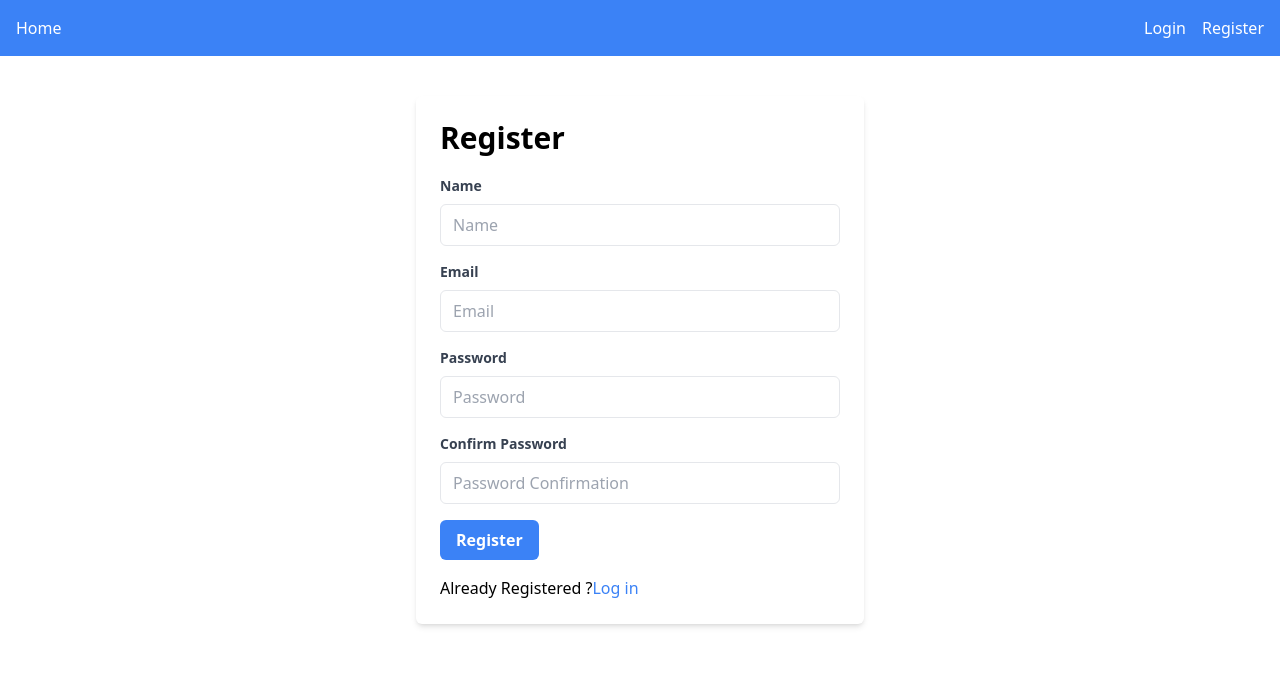
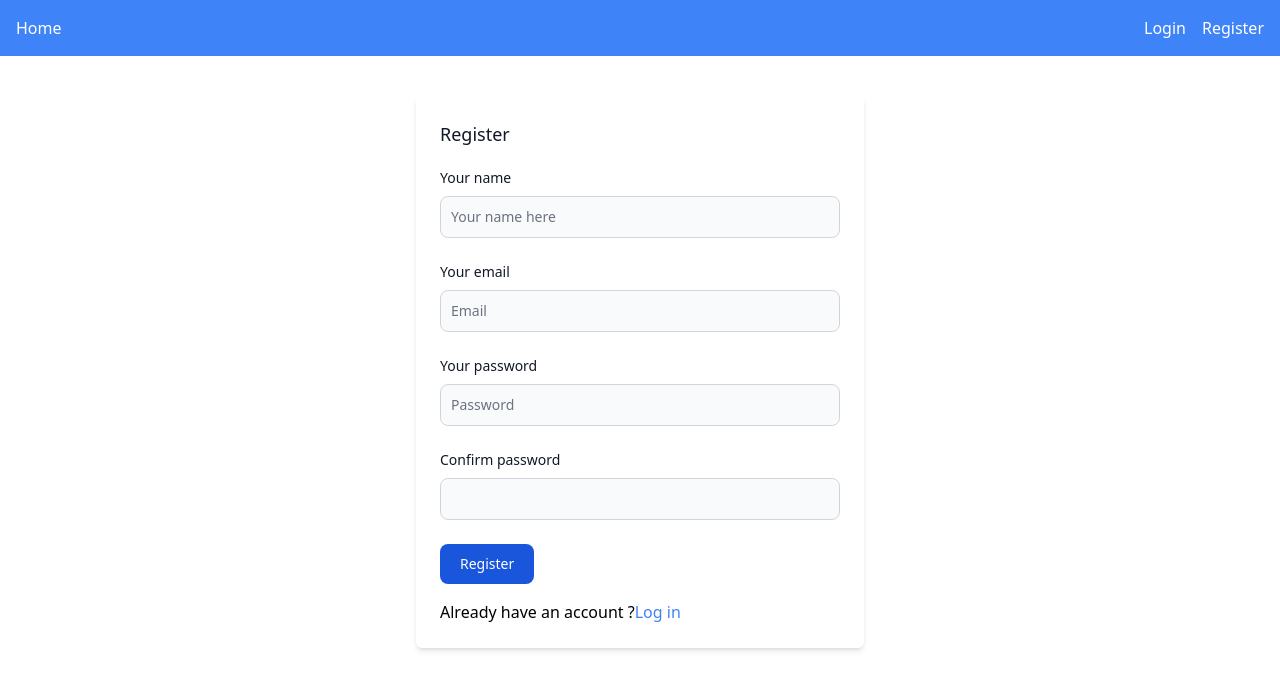
Before and after one commit to FilipeDevs/myAnimeSpot, a React (Vite) app in the folder anime_wep_app/react_/: page /register in a window 1280 px wide. Shown: the top 690 px of the page. Built offline with nearby package versions, Linux system fonts and the light colour scheme; no server answers.

Commit message:
Setup Apollo Client + flowbite integration to forms

```diff
--- a/anime_wep_app/react_/package.json
+++ b/anime_wep_app/react_/package.json
@@ -10,7 +10,10 @@
     "preview": "vite preview"
   },
   "dependencies": {
+    "@apollo/client": "^3.8.5",
     "axios": "^1.5.1",
+    "flowbite": "^1.8.1",
+    "graphql": "^16.8.1",
     "react": "^18.2.0",
     "react-dom": "^18.2.0",
     "react-router-dom": "^6.16.0"
--- a/anime_wep_app/react_/src/components/DefaultLayout.jsx
+++ b/anime_wep_app/react_/src/components/DefaultLayout.jsx
@@ -3,6 +3,7 @@ import { useStateContext } from "../contexts/ContextProvider";
 
 function DefaultLayout() {
     const { token } = useStateContext(); // Refresh layout when token is updated
+    console.log("Component");
 
     return (
         <div>
--- a/anime_wep_app/react_/src/contexts/ContextProvider.jsx
+++ b/anime_wep_app/react_/src/contexts/ContextProvider.jsx
@@ -1,4 +1,4 @@
-import { createContext, useContext, useState, useEffect } from "react";
+import { createContext, useContext, useState } from "react";
 
 const StateContext = createContext({
     user: null,
--- a/anime_wep_app/react_/src/views/Login.jsx
+++ b/anime_wep_app/react_/src/views/Login.jsx
@@ -47,59 +47,61 @@ function Login() {
     };
     return (
         <div className="max-w-md mx-auto m-10 p-6 bg-white rounded-md shadow-md">
-            <h2 className="text-3xl font-semibold mb-5">Log in</h2>
-            <form onSubmit={onSubmit} action="">
-                <div className="mb-4">
+            <h1 className="block mb-5 text-lg font-medium text-gray-900 dark:text-white">
+                Log in
+            </h1>
+            <form onSubmit={onSubmit}>
+                <div className="mb-6">
                     <label
                         htmlFor="email"
-                        className="block text-gray-700 text-sm font-bold mb-2"
+                        className="block mb-2 text-sm font-medium text-gray-900 dark:text-white"
                     >
-                        Email
+                        Your email
                     </label>
                     <input
                         ref={emailRef}
+                        type="email"
                         id="email"
-                        name="email"
-                        type="text"
-                        className="w-full px-3 py-2 border rounded-md"
+                        className="bg-gray-50 border border-gray-300 text-gray-900 text-sm rounded-lg focus:ring-blue-500 focus:border-blue-500 block w-full p-2.5 dark:bg-gray-700 dark:border-gray-600 dark:placeholder-gray-400 dark:text-white dark:focus:ring-blue-500 dark:focus:border-blue-500"
                         placeholder="Email"
-                    />
+                        required
+                    ></input>
                     {errors && errors.email && (
                         <p className="text-red-500">{errors.email[0]}</p>
                     )}
                 </div>
-                <div className="mb-4">
+                <div className="mb-6">
                     <label
                         htmlFor="password"
-                        className="block text-gray-700 text-sm font-bold mb-2"
+                        className="block mb-2 text-sm font-medium text-gray-900 dark:text-white"
                     >
-                        Password
+                        Your password
                     </label>
                     <input
                         ref={passwordRef}
+                        type="password"
                         id="password"
-                        name="password"
-                        type="password"
-                        className="w-full px-3 py-2 border rounded-md"
                         placeholder="Password"
-                    />
+                        className="bg-gray-50 border border-gray-300 text-gray-900 text-sm rounded-lg focus:ring-blue-500 focus:border-blue-500 block w-full p-2.5 dark:bg-gray-700 dark:border-gray-600 dark:placeholder-gray-400 dark:text-white dark:focus:ring-blue-500 dark:focus:border-blue-500"
+                        required
+                    ></input>
                     {errors && errors.password && (
                         <p className="text-red-500">{errors.password[0]}</p>
                     )}
                 </div>
                 <button
                     type="submit"
-                    className="bg-blue-500 text-white font-semibold px-4 py-2 rounded-md hover:bg-blue-600"
+                    className="text-white bg-blue-700 hover:bg-blue-800 focus:ring-4 focus:outline-none focus:ring-blue-300 font-medium rounded-lg text-sm w-full sm:w-auto px-5 py-2.5 text-center dark:bg-blue-600 dark:hover:bg-blue-700 dark:focus:ring-blue-800"
                 >
                     Log in
                 </button>
                 <p className="mt-4">
-                    Not registered yet?
+                    Don't have an account yet ?
                     <Link
                         to="/register"
                         className="text-blue-500 hover:underline"
                     >
-                        Create an account
+                        Register here
                     </Link>
                 </p>
             </form>
--- a/anime_wep_app/react_/src/views/Register.jsx
+++ b/anime_wep_app/react_/src/views/Register.jsx
@@ -43,96 +43,100 @@ function Register() {
     };
 
     return (
+        <>
             <div className="max-w-md mx-auto m-10 p-6 bg-white rounded-md shadow-md">
-            <h2 className="text-3xl font-semibold mb-5">Register</h2>
-            <form onSubmit={onSubmit} method="POST">
-                <div className="mb-4">
+                <h1 className="block mb-5 text-lg font-medium text-gray-900 dark:text-white">
+                    Register
+                </h1>
+                <form onSubmit={onSubmit}>
+                    <div className="mb-6">
                         <label
-                        htmlFor="name"
-                        className="block text-gray-700 text-sm font-bold mb-2"
+                            htmlFor="email"
+                            className="block mb-2 text-sm font-medium text-gray-900 dark:text-white"
                         >
-                        Name
+                            Your name
                         </label>
                         <input
                             ref={nameRef}
+                            type="text"
                             id="name"
-                        name="name"
-                        type="text"
-                        className="w-full px-3 py-2 border rounded-md"
-                        placeholder="Name"
-                    />
-                    {errors && errors.name && (
-                        <p className="text-red-500">{errors.name[0]}</p>
-                    )}
+                            className="bg-gray-50 border border-gray-300 text-gray-900 text-sm rounded-lg focus:ring-blue-500 focus:border-blue-500 block w-full p-2.5 dark:bg-gray-700 dark:border-gray-600 dark:placeholder-gray-400 dark:text-white dark:focus:ring-blue-500 dark:focus:border-blue-500"
+                            placeholder="Your name here"
+                            required
+                        ></input>
                     </div>
-                <div className="mb-4">
+                    <div className="mb-6">
                         <label
                             htmlFor="email"
-                        className="block text-gray-700 text-sm font-bold mb-2"
+                            className="block mb-2 text-sm font-medium text-gray-900 dark:text-white"
                         >
-                        Email
+                            Your email
                         </label>
                         <input
                             ref={emailRef}
+                            type="email"
                             id="email"
-                        name="email"
-                        type="text"
-                        className="w-full px-3 py-2 border rounded-md"
+                            className="bg-gray-50 border border-gray-300 text-gray-900 text-sm rounded-lg focus:ring-blue-500 focus:border-blue-500 block w-full p-2.5 dark:bg-gray-700 dark:border-gray-600 dark:placeholder-gray-400 dark:text-white dark:focus:ring-blue-500 dark:focus:border-blue-500"
                             placeholder="Email"
-                    />
+                            required
+                        ></input>
                         {errors && errors.email && (
                             <p className="text-red-500">{errors.email[0]}</p>
                         )}
                     </div>
-                <div className="mb-4">
+                    <div className="mb-6">
                         <label
                             htmlFor="password"
-                        className="block text-gray-700 text-sm font-bold mb-2"
+                            className="block mb-2 text-sm font-medium text-gray-900 dark:text-white"
                         >
-                        Password
+                            Your password
                         </label>
                         <input
                             ref={passwordRef}
+                            type="password"
                             id="password"
-                        name="password"
-                        type="password"
-                        className="w-full px-3 py-2 border rounded-md"
                             placeholder="Password"
-                    />
+                            className="bg-gray-50 border border-gray-300 text-gray-900 text-sm rounded-lg focus:ring-blue-500 focus:border-blue-500 block w-full p-2.5 dark:bg-gray-700 dark:border-gray-600 dark:placeholder-gray-400 dark:text-white dark:focus:ring-blue-500 dark:focus:border-blue-500"
+                            required
+                        ></input>
                         {errors && errors.password && (
                             <p className="text-red-500">{errors.password[0]}</p>
                         )}
                     </div>
-                <div className="mb-4">
+                    <div className="mb-6">
                         <label
                             htmlFor="passwordConfirmation"
-                        className="block text-gray-700 text-sm font-bold mb-2"
+                            className="block mb-2 text-sm font-medium text-gray-900 dark:text-white"
                         >
-                        Confirm Password
+                            Confirm password
                         </label>
                         <input
                             ref={passwordConfirmationRef}
                             id="passwordConfirmation"
                             name="passwordConfirmation"
                             type="password"
-                        className="w-full px-3 py-2 border rounded-md"
-                        placeholder="Password Confirmation"
-                    />
+                            className="bg-gray-50 border border-gray-300 text-gray-900 text-sm rounded-lg focus:ring-blue-500 focus:border-blue-500 block w-full p-2.5 dark:bg-gray-700 dark:border-gray-600 dark:placeholder-gray-400 dark:text-white dark:focus:ring-blue-500 dark:focus:border-blue-500"
+                            required
+                        ></input>
                     </div>
                     <button
                         type="submit"
-                    className="bg-blue-500 text-white font-semibold px-4 py-2 rounded-md hover:bg-blue-600"
+                        className="text-white bg-blue-700 hover:bg-blue-800 focus:ring-4 focus:outline-none focus:ring-blue-300 font-medium rounded-lg text-sm w-full sm:w-auto px-5 py-2.5 text-center dark:bg-blue-600 dark:hover:bg-blue-700 dark:focus:ring-blue-800"
                     >
                         Register
                     </button>
                     <p className="mt-4">
-                    Already Registered ?
-                    <Link to="/login" className="text-blue-500 hover:underline">
+                        Already have an account ?
+                        <Link
+                            to="/login"
+                            className="text-blue-500 hover:underline"
+                        >
                             Log in
                         </Link>
                     </p>
                 </form>
             </div>
+        </>
     );
 }
 
--- a/anime_wep_app/react_/tailwind.config.js
+++ b/anime_wep_app/react_/tailwind.config.js
@@ -3,9 +3,12 @@ export default {
     content: [
         "./index.html",
         "./src/**/*.{js,ts,jsx,tsx}",
+        "./node_modules/flowbite/**/*.js"
       ],
   theme: {
     extend: {},
   },
-  plugins: [],
+  plugins: [
+    require('flowbite/plugin')
+  ],
 }
```
Also changed, not shown: anime_wep_app/react_/src/apollo-client.js (added, +8 -0 lines), anime_wep_app/react_/src/views/Animes.jsx (added, +31 -0 lines), anime_wep_app/react_/src/views/CardAnime.jsx (added, +11 -0 lines), anime_wep_app/react_/src/views/Main.jsx (+25 -2 lines), 1 other file (tests, documents, lock files or other folders). Lines whose indentation alone changed are shown as unchanged.
